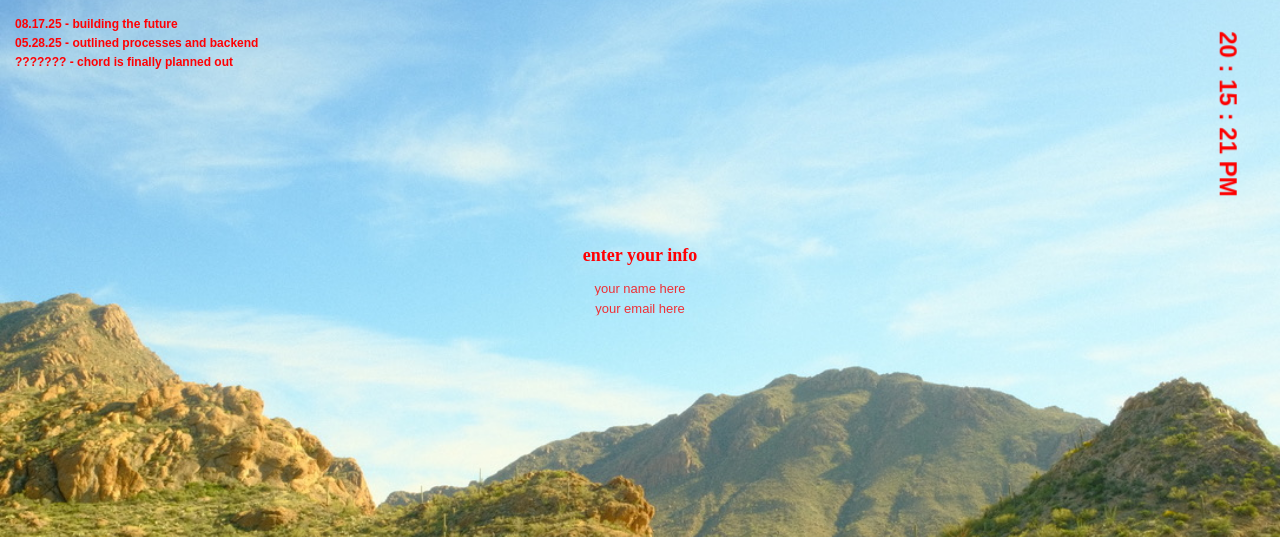
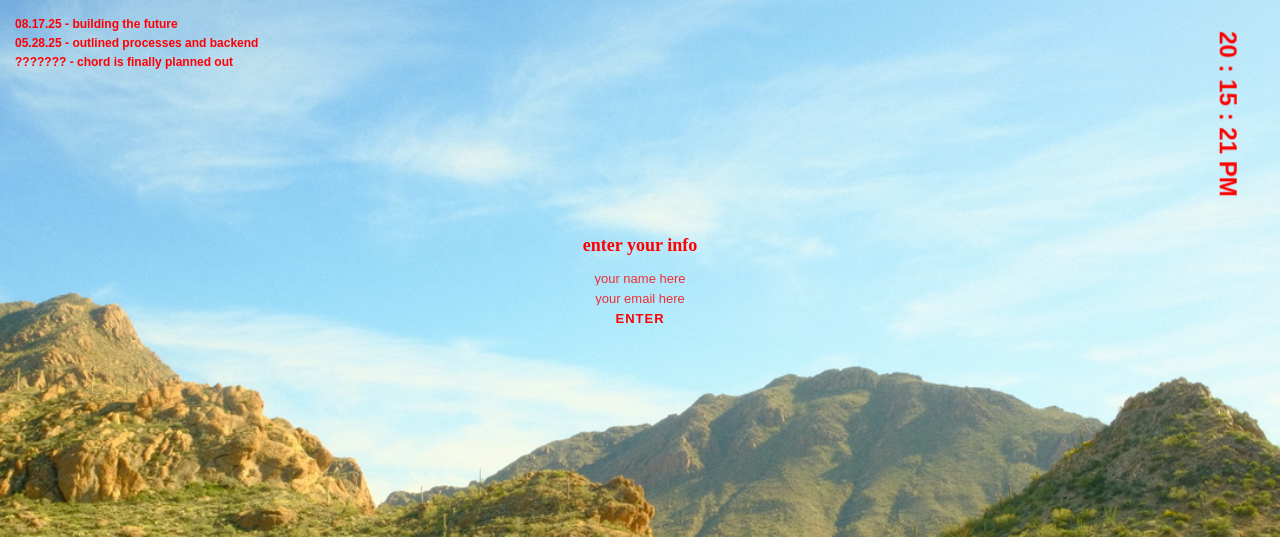
Before and after one commit to sjanney/chord-waitlist-page, a website: page index.html in a window 1280 px wide. Shown: the top 537 px of the page. Drawn offline with Linux system fonts and the light colour scheme; no server answers; a script that the page names is missing; files whose address does not match are found by name; a web font is replaced by a local one.

Commit message:
added enter key

```diff
--- a/index.html
+++ b/index.html
@@ -54,6 +54,7 @@
             <div class="input-line"></div>
             <input type="email" id="email-input" class="text-input" placeholder="your email here">
             <div class="input-line"></div>
+            <button type="button" id="submit-button" class="submit-button">enter</button>
         </div>
     </div>
     <div class="goodbye-message" id="goodbye-message">see you soon</div>
--- a/mobile.css
+++ b/mobile.css
@@ -90,6 +90,57 @@
 /* Remove the old input lines */
 .input-line {
     display: none;
+}
+
+/* Submit Button */
+.submit-button {
+    background: transparent;
+    border: none;
+    outline: none;
+    font-family: 'Product Sans', 'Arial', sans-serif;
+    font-size: 16px;
+    color: #ff0004;
+    text-align: center;
+    padding: 12px 15px;
+    margin: 0;
+    cursor: pointer;
+    user-select: none;
+    position: relative;
+    z-index: 10;
+    transition: all 0.3s ease;
+    /* Safari mobile optimizations */
+    -webkit-appearance: none;
+    -moz-appearance: none;
+    appearance: none;
+    -webkit-border-radius: 0;
+    -webkit-box-shadow: none;
+    box-shadow: none;
+    -webkit-tap-highlight-color: transparent;
+    /* Prevent zoom on focus */
+    -webkit-text-size-adjust: 100%;
+    /* Smooth text rendering */
+    -webkit-font-smoothing: antialiased;
+    -moz-osx-font-smoothing: grayscale;
+    /* Better touch interaction */
+    touch-action: manipulation;
+    text-transform: uppercase;
+    letter-spacing: 1px;
+    font-weight: bold;
+}
+
+.submit-button:hover {
+    color: rgba(255, 0, 4, 0.8);
+}
+
+.submit-button:active {
+    color: rgba(255, 0, 4, 0.6);
+}
+
+.submit-button:focus {
+    outline: none;
+    border: none;
+    background: transparent;
+    box-shadow: none;
 }
 
 /* Mobile-First Goodbye Message */
--- a/script.js
+++ b/script.js
@@ -200,6 +200,7 @@ document.addEventListener('DOMContentLoaded', function() {
     if (SHOW_EMAIL_SECTION) {
         const nameInput = document.getElementById('name-input');
         const emailInput = document.getElementById('email-input');
+        const submitButton = document.getElementById('submit-button');
 
         // Handle Enter key press on either input
         nameInput.addEventListener('keypress', function(e) {
@@ -212,6 +213,11 @@ document.addEventListener('DOMContentLoaded', function() {
             if (e.key === 'Enter') {
                 handleFormSubmission();
             }
+        });
+
+        // Handle submit button click
+        submitButton.addEventListener('click', function() {
+            handleFormSubmission();
         });
 
         // Handle input focus for better UX
--- a/styles.css
+++ b/styles.css
@@ -285,6 +285,32 @@ body {
         border: none;
         box-shadow: none;
     }
+
+    .submit-button {
+        background: transparent;
+        border: none;
+        border-radius: 0;
+        font-size: 13px;
+        color: #ff0004;
+        padding: 0;
+        margin: 0;
+        cursor: pointer;
+        transition: none;
+        text-transform: uppercase;
+        letter-spacing: 1px;
+        font-weight: bold;
+    }
+
+    .submit-button:hover {
+        color: rgba(255, 0, 4, 0.8);
+    }
+
+    .submit-button:focus {
+        outline: none;
+        border: none;
+        background: transparent;
+        box-shadow: none;
+    }
 }
 
 /* Tablet Styles (768px) */
```
